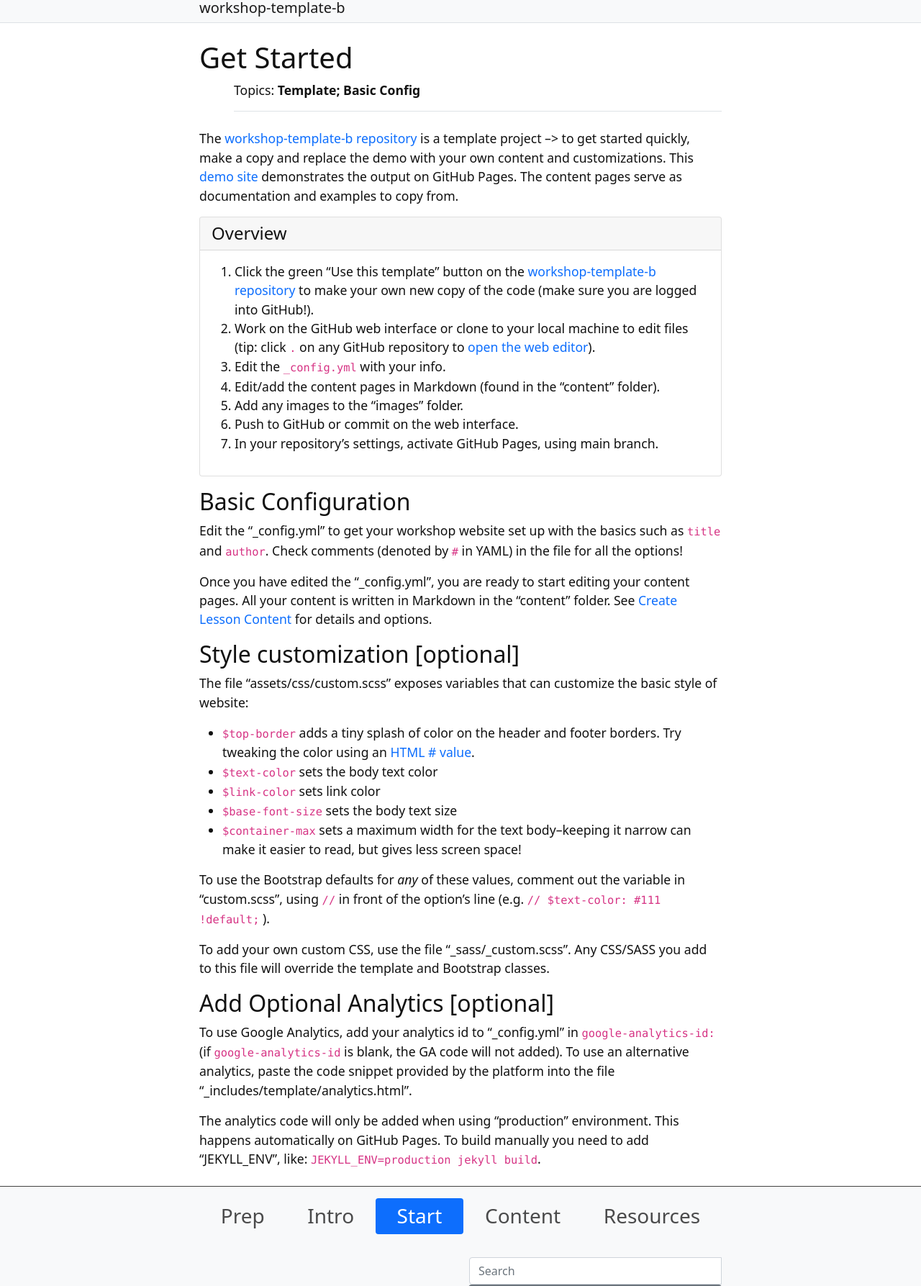
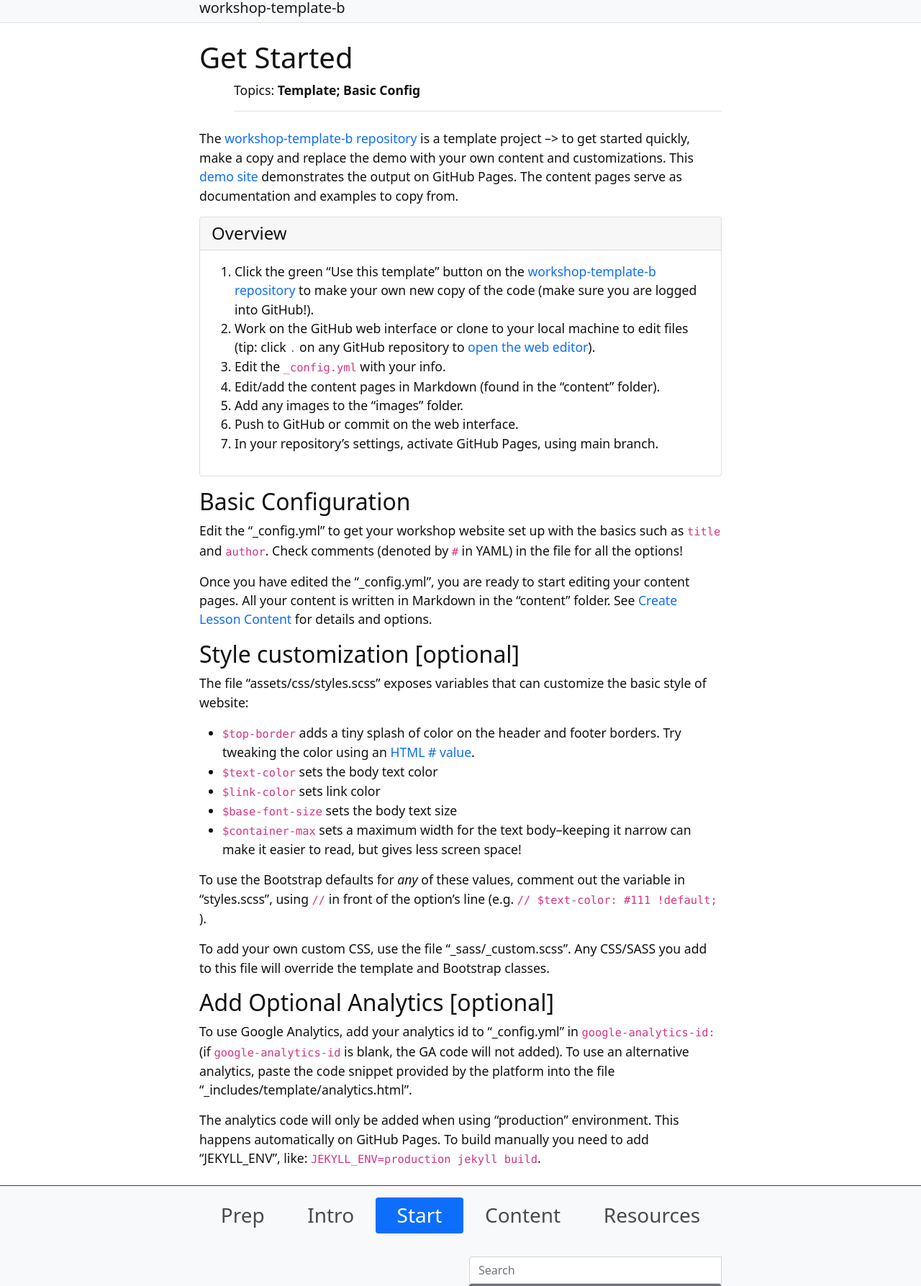
Before and after one commit to evanwill/workshop-template-b, a Jekyll site: the page built from content/2-lesson.md, in a window 1280 px wide, cut to the strip 121-1908 px from the top of the page. Shown: the whole strip at 72% size. Built offline with Jekyll 4.4.1, drawn with Linux system fonts in a browser that asks for light colours.

Commit message:
main css renamed to avoid issues

```diff
--- a/_includes/template/head.html
+++ b/_includes/template/head.html
@@ -30,7 +30,7 @@
 
 {% if layout.gallery == true or page.gallery == true %}<link rel="stylesheet" href="{{ '/assets/lib/spotlight.min.css' | relative_url }}">{% endif %}
 <link rel="stylesheet" href="{{ '/assets/lib/bootstrap.min.css' | relative_url }}" type="text/css">
-<link rel="stylesheet" href="{{ '/assets/css/custom.css' | relative_url }}">
+<link rel="stylesheet" href="{{ '/assets/css/styles.css' | relative_url }}">
 
 {% comment %}
   meta tags and analytics are added during production build ONLY
--- a/content/2-lesson.md
+++ b/content/2-lesson.md
@@ -29,7 +29,7 @@ See [Create Lesson Content]({{ '/content/3-lesson.html' | relative_url }}) for d
 
 ## Style customization [optional]
 
-The file "assets/css/custom.scss" exposes variables that can customize the basic style of website:
+The file "assets/css/styles.scss" exposes variables that can customize the basic style of website:
 
 - `$top-border` adds a tiny splash of color on the header and footer borders. Try tweaking the color using an [HTML # value](https://www.w3schools.com/colors/colors_picker.asp).
 - `$text-color` sets the body text color
@@ -37,7 +37,7 @@ The file "assets/css/custom.scss" exposes variables that can customize the basic
 - `$base-font-size` sets the body text size
 - `$container-max` sets a maximum width for the text body--keeping it narrow can make it easier to read, but gives less screen space!
 
-To use the Bootstrap defaults for *any* of these values, comment out the variable in "custom.scss", using `//` in front of the option's line (e.g. `// $text-color: #111 !default;` ).
+To use the Bootstrap defaults for *any* of these values, comment out the variable in "styles.scss", using `//` in front of the option's line (e.g. `// $text-color: #111 !default;` ).
 
 To add your own custom CSS, use the file "_sass/_custom.scss".
 Any CSS/SASS you add to this file will override the template and Bootstrap classes.
```
Also changed, not shown: README.md, assets/css/styles.scss (renamed from assets/css/custom.scss).
